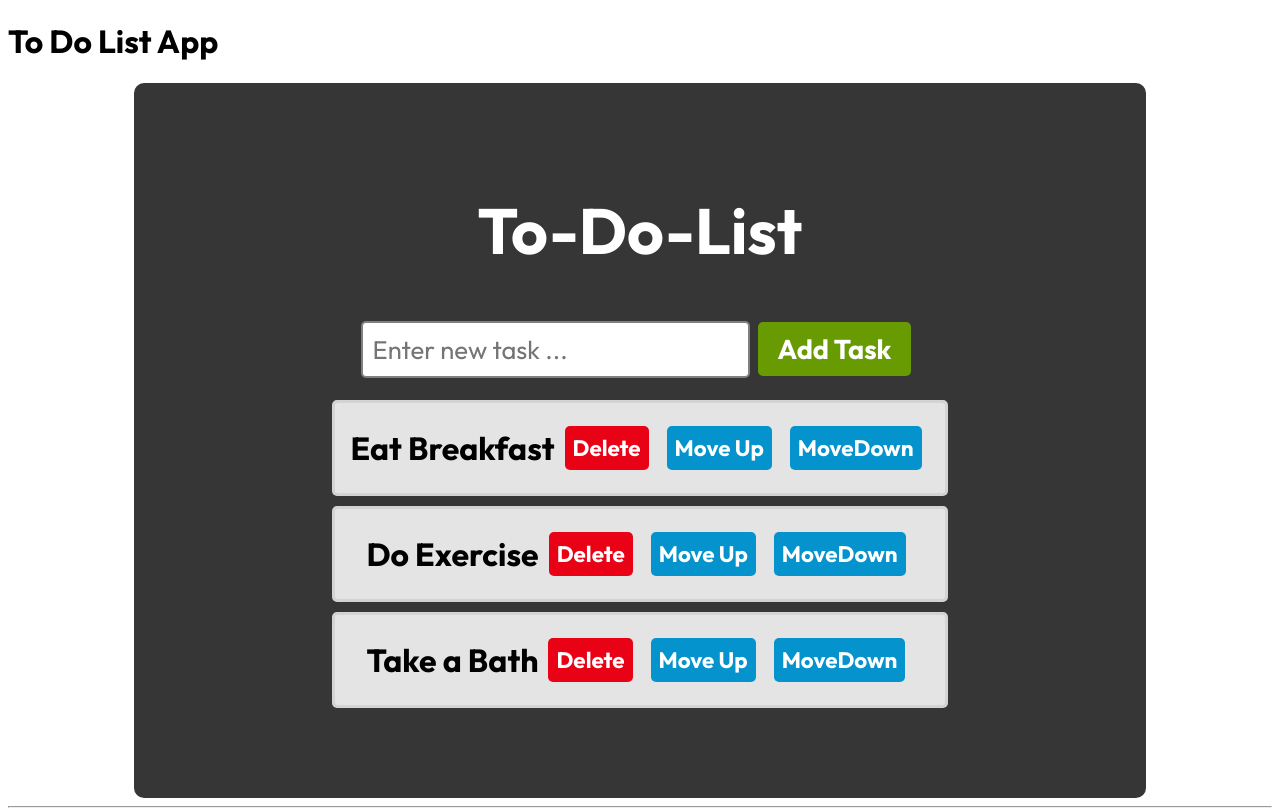
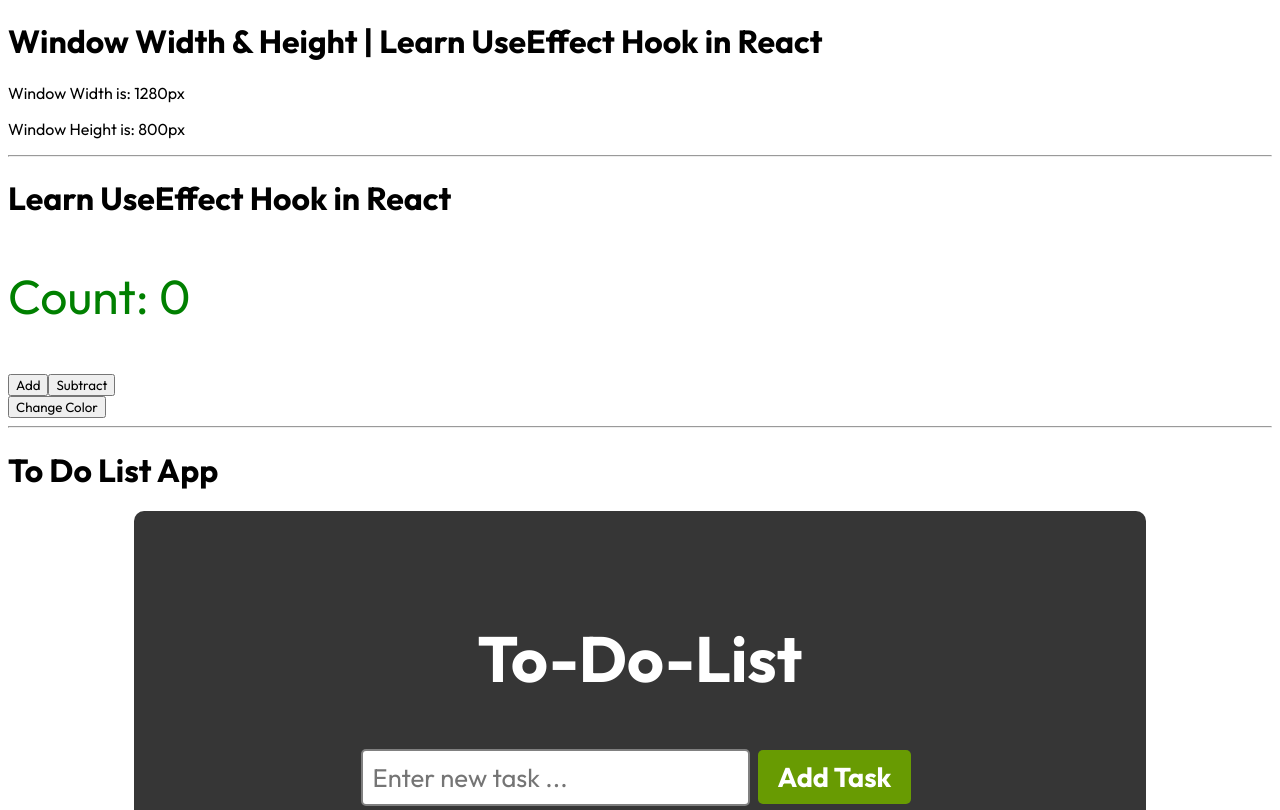
Before and after one commit to darkpiodos/react-essentials-with-darkpiodos, a React (Vite) app: page / in a window 1280 px wide. Shown: the top 810 px of the page. Built offline with nearby package versions, Linux system fonts and the light colour scheme.

Commit message:
tonight I learned about useEffect Hook in react, I made a Counter which also trigger another code through useEffect Hook by: admin darkpiodos on June 23, 2024

```diff
--- a/src/App.jsx
+++ b/src/App.jsx
@@ -19,6 +19,8 @@
 import UpdateArrayState from "./UpdateArrayState";
 import ArrayOfObjectUpdate from "./ArrayOfObjectUpdate";
 import ToDoList from "./ToDoList";
+import AppUseEffect from "./AppUseEffect";
+import UseEffectWindowWidthHeight from "./UseEffectWindowWidthHeight";
 
 const App = () => {
   // Userlist and map
@@ -99,6 +101,14 @@
   ];
   return (
     <>
+      <h1>Window Width & Height | Learn UseEffect Hook in React</h1>
+      <UseEffectWindowWidthHeight />
+      <hr />
+
+      <h1>Learn UseEffect Hook in React</h1>
+      <AppUseEffect />
+      <hr />
+
       <h1>To Do List App</h1>
       <ToDoList />
       <hr />
--- /dev/null
+++ b/src/AppUseEffect.jsx
@@ -0,0 +1,30 @@
+import React, { useState, useEffect } from "react";
+
+const AppUseEffect = () => {
+  const [count, setCount] = useState(0);
+  const [color, setColor] = useState("green");
+  useEffect(() => {
+    document.title = `Count : ${count} ${color}`;
+  }, [count, color]);
+  function addCount() {
+    setCount((c) => c + 1);
+  }
+
+  function subtractCount() {
+    setCount((c) => c - 1);
+  }
+  function changeColor() {
+    setColor((c) => (c === "green" ? "red" : "green"));
+  }
+  return (
+    <div>
+      <p style={{ color: color, fontSize: "3rem" }}>Count: {count}</p>
+      <button onClick={addCount}>Add</button>
+      <button onClick={subtractCount}>Subtract</button>
+      <br />
+      <button onClick={changeColor}>Change Color</button>
+    </div>
+  );
+};
+
+export default AppUseEffect;
--- a/src/ToDoList.jsx
+++ b/src/ToDoList.jsx
@@ -17,9 +17,30 @@
       setNewTask("");
     }
   }
-  function deleteTask(index) {}
-  function moveTaskUp(index) {}
-  function moveTaskDown(index) {}
+  function deleteTask(index) {
+    const updatedTasks = tasks.filter((_, i) => i !== index);
+    setTasks(updatedTasks);
+  }
+  function moveTaskUp(index) {
+    if (index > 0) {
+      const updatedTasks = [...tasks];
+      [updatedTasks[index], updatedTasks[index - 1]] = [
+        updatedTasks[index - 1],
+        updatedTasks[index],
+      ];
+      setTasks(updatedTasks);
+    }
+  }
+  function moveTaskDown(index) {
+    if (index < tasks.length - 1) {
+      const updatedTasks = [...tasks];
+      [updatedTasks[index], updatedTasks[index + 1]] = [
+        updatedTasks[index + 1],
+        updatedTasks[index],
+      ];
+      setTasks(updatedTasks);
+    }
+  }
   return (
     <div className="to-do-list">
       <h1>To-Do-List</h1>
--- /dev/null
+++ b/src/UseEffectWindowWidthHeight.jsx
@@ -0,0 +1,32 @@
+import React, { useState, useEffect } from "react";
+
+const UseEffectWindowWidthHeight = () => {
+  const [width, setWidth] = useState(window.innerWidth);
+  const [height, setHeight] = useState(window.innerHeight);
+
+  useEffect(() => {
+    window.addEventListener("resize", handleResize);
+    console.log("Event Listener Added");
+
+    return () => {
+      window.removeEventListener("resize", handleResize);
+      console.log("Event Listener Removed");
+    };
+  }, []);
+
+  useEffect(() => {
+    document.title = `Size : ${width} X ${height}`;
+  }, [width, height]);
+  function handleResize() {
+    setWidth(window.innerWidth);
+    setHeight(window.innerHeight);
+  }
+  return (
+    <div>
+      <p>Window Width is: {width}px</p>
+      <p>Window Height is: {height}px</p>
+    </div>
+  );
+};
+
+export default UseEffectWindowWidthHeight;
```
